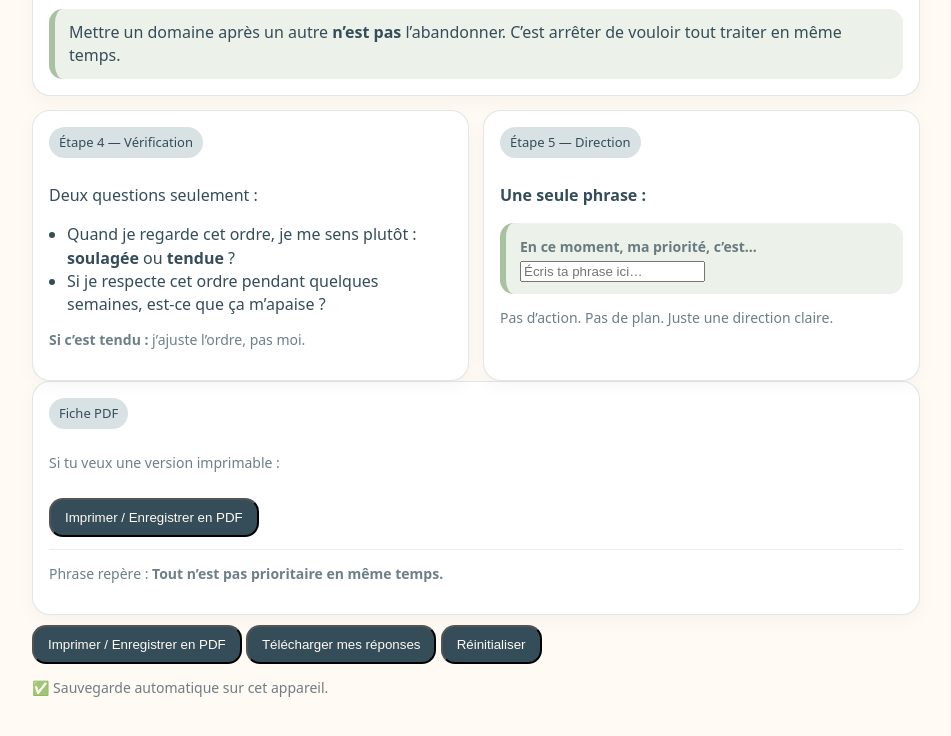
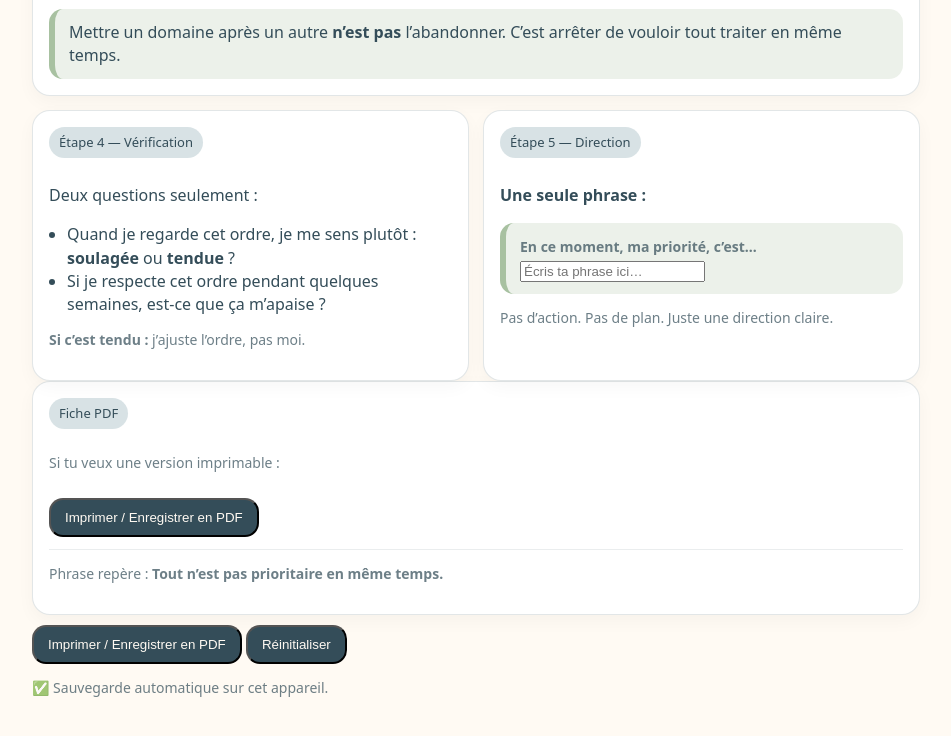
Before and after one commit to mhc-123/cap_clair_3d, a plain HTML site: page index.html in a window 1280 px wide. Shown: the part 1221-1957 px from the top of the page, without its empty margins (164-1115 px from the left). Drawn offline with Linux system fonts and the light colour scheme.

Commit message:
Remove download answers button from index.html
Removed the 'Télécharger mes réponses' button from actions.

```diff
--- a/index.html
+++ b/index.html
@@ -227,7 +227,6 @@
 
     <div class="actions">
   <button class="btn" type="button" onclick="window.print()">Imprimer / Enregistrer en PDF</button>
-  <button class="btn secondary" type="button" onclick="downloadAnswers()">Télécharger mes réponses</button>
   <button class="btn ghost" type="button" onclick="resetAnswers()">Réinitialiser</button>
 </div>
 <p class="small">✅ Sauvegarde automatique sur cet appareil.</p>
```
